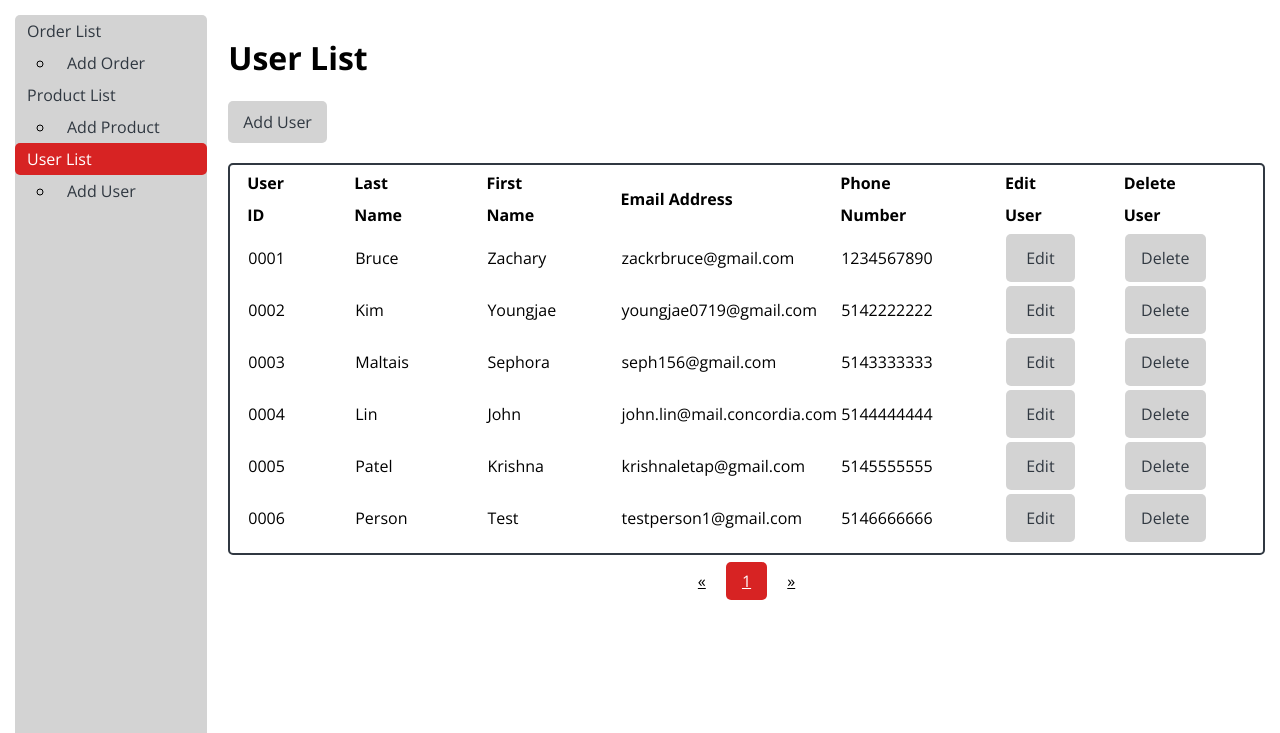
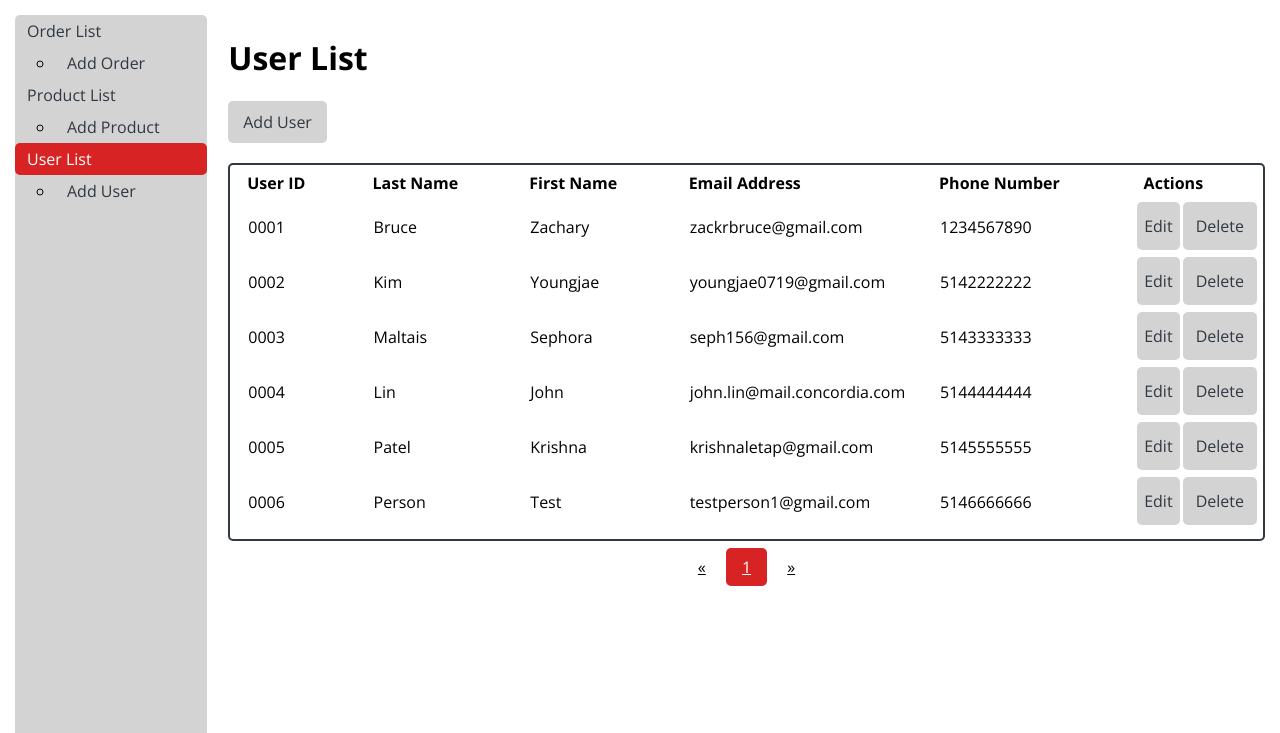
Before and after one commit to patel-krishna/MooMoo-Grocery-2, a PHP site: page /backstore/user-list.php in a window 1280 px wide. Shown: the part 67-800 px from the top of the page. Run offline with PHP 8.4, Linux system fonts and the light colour scheme.

Commit message:
updated user list 'edit' and 'delete' buttons to be consistent with other backstore pages

```diff
--- a/app/public/backstore/user-list.php
+++ b/app/public/backstore/user-list.php
@@ -16,8 +16,7 @@
       <th class="backstore-table-header">First Name</th>
       <th class="backstore-table-header hide-mobile">Email Address</th>
       <th class="backstore-table-header hide-mobile">Phone Number</th>
-      <th class="backstore-table-header">Edit User</th>
-      <th class="backstore-table-header">Delete User</th>
+      <th class="backstore-table-header" style="text-align: center;">Actions</th>
     </tr>
     <?php display_users() ?>
   </table>
--- a/app/resources/functions.php
+++ b/app/resources/functions.php
@@ -194,8 +194,7 @@ function display_users() {
               <td>{$user->firstname}</td>
               <td class="hide-mobile">{$user->email}</td>
               <td class="hide-mobile">{$user->phonenumber}</td>
-              <td><a class="edit-button" href="user-edit.php">Edit</a></td>
-              <td><a href="#">Delete</a></td>
+              <td><a class="edit-action" href="user-edit.php">Edit</a><a class="delete-action" href="#">Delete</a></td>
             </tr>
             DELIMITER;
             echo $user_out;
```
